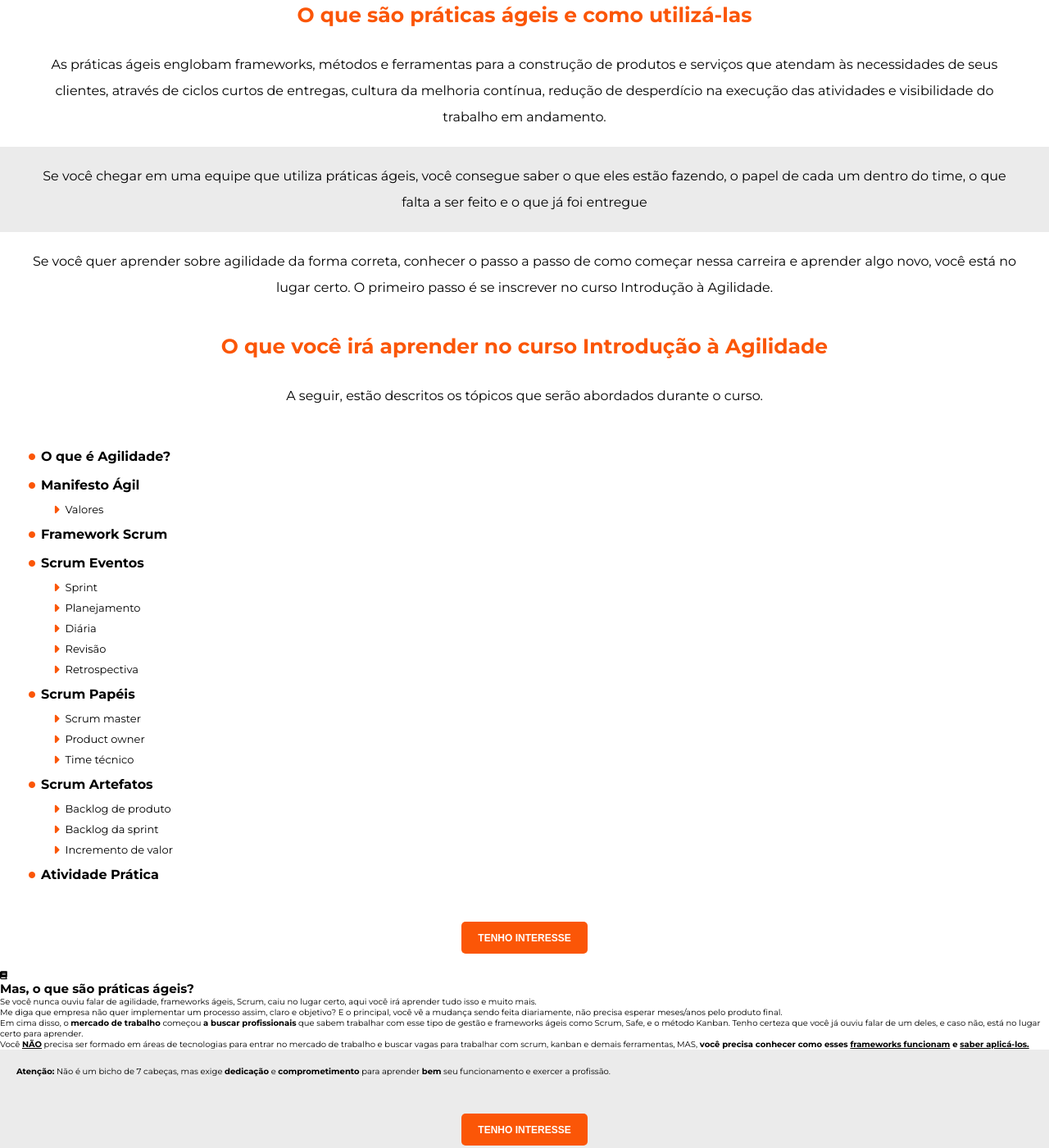
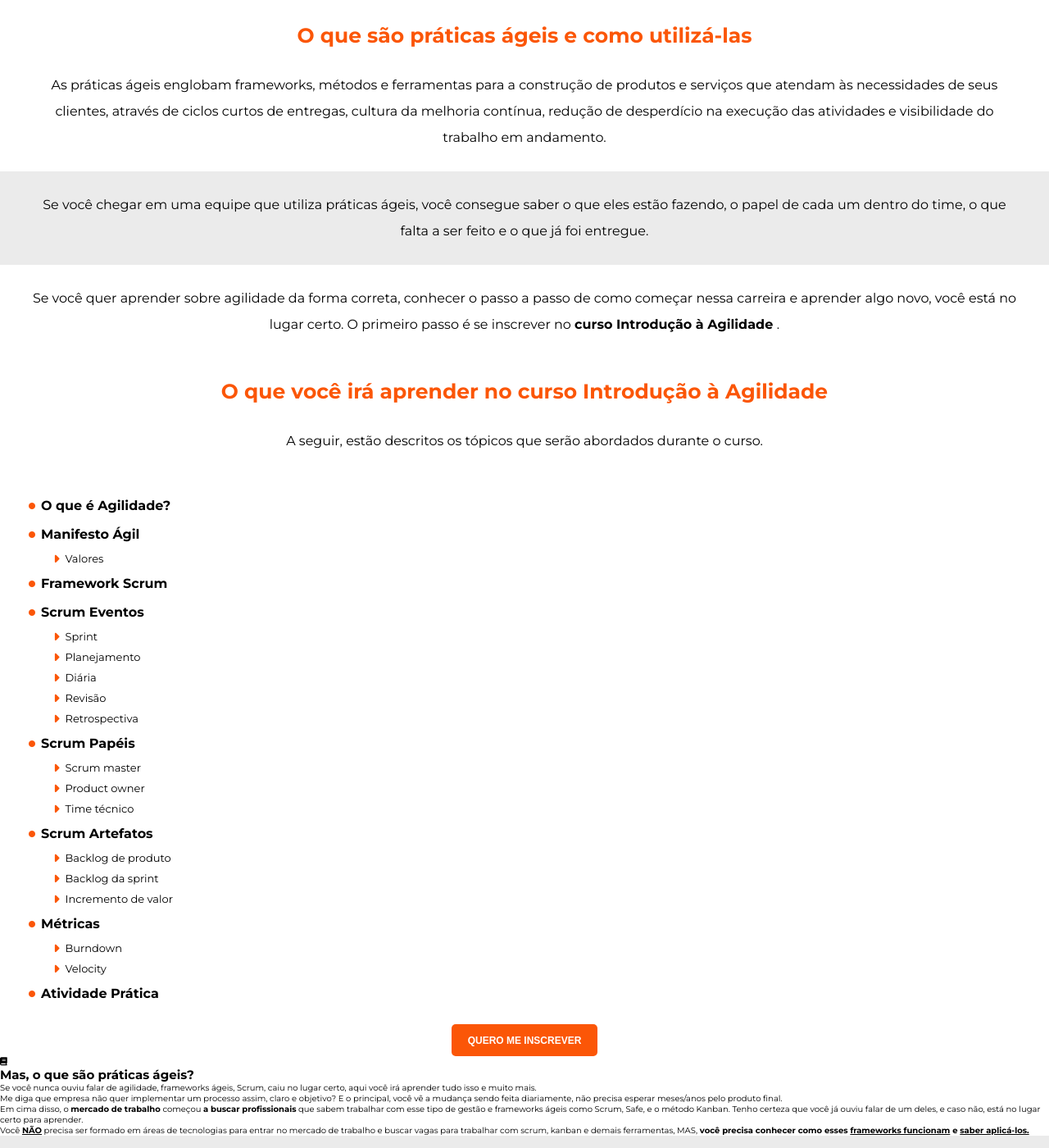
Before and after one commit to beca-garcia/agil-em-foco-lp-curso, a plain HTML site: page index.html in a window 1280 px wide. Shown: the part 855-2255 px from the top of the page at 82% size. Drawn offline with Linux system fonts and the light colour scheme.

Commit message:
mobile first melhorias
alteração e inserção de métricas no conteúdo programático, inserção de ícone abaixo do saiba mais.

```diff
--- a/index.html
+++ b/index.html
@@ -39,6 +39,10 @@
           <button>
             <a href="#palavrasDaAgilidade">saiba mais</a>
           </button>
+
+          <div class="containerDasSecoes">
+            <a href="#palavrasDaAgilidade"><i class="fa-solid fa-angles-down"></i></a>
+          </div>
         </div>
       </div>
     </section>
@@ -84,15 +88,17 @@
         <p>
           Se você chegar em uma equipe que utiliza práticas ágeis, você consegue
           saber o que eles estão fazendo, o papel de cada um dentro do time, o
-          que falta a ser feito e o que já foi entregue
+          que falta a ser feito e o que já foi entregue.
         </p>
       </div>
       <div class="containerDasSecoes configuracaoDosParagrafos">
         <p>
           Se você quer aprender sobre agilidade da forma correta, conhecer o
           passo a passo de como começar nessa carreira e aprender algo novo,
-          você está no lugar certo. O primeiro passo é se inscrever no curso
-          Introdução à Agilidade.
+          você está no lugar certo. O primeiro passo é se inscrever no <strong>
+            curso
+            Introdução à Agilidade
+          </strong>.
         </p>
       </div>
     </section>
@@ -111,7 +117,7 @@
           </p>
         </div>
       </div>
-
+      <!-- Listas Conteúdo Programático -->
       <div class="conteudoProgramatico">
         <div class="conteudoProgramaticoContainer">
           <ul class="conteudoProgramaticoLista">
@@ -119,6 +125,7 @@
               <i class="fa-solid fa-circle"></i>
               <strong>O que é Agilidade?</strong>
             </li>
+            <!-- Manifesto ágil -->
             <li class="conteudoProgramaticoListaItem flexListaItem">
               <i class="fa-solid fa-circle"></i>
               <strong>Manifesto Ágil</strong>
@@ -130,12 +137,13 @@
               </li>
             </ul>
           </ul>
-
+          <!-- Segunda lista -->
           <ul class="conteudoProgramaticoLista">
             <li class="conteudoProgramaticoListaItem flexListaItem">
               <i class="fa-solid fa-circle"></i>
               <strong>Framework Scrum</strong>
             </li>
+            <!-- Scrum eventos -->
             <li class="conteudoProgramaticoListaItem flexListaItem">
               <i class="fa-solid fa-circle"></i>
               <strong>Scrum Eventos</strong>
@@ -164,8 +172,9 @@
             </ul>
           </ul>
         </div>
-
+        <!-- Terceira Lista -->
         <div class="conteudoProgramaticoContainer">
+          <!-- Scrum papéis -->
           <ul class="conteudoProgramaticoLista">
             <li class="conteudoProgramaticoListaItem flexListaItem">
               <i class="fa-solid fa-circle"></i>
@@ -186,6 +195,8 @@
               </li>
             </ul>
           </ul>
+          <!-- Quarta lista -->
+          <!-- Scrum Artefatos -->
           <ul class="conteudoProgramaticoLista">
             <li class="conteudoProgramaticoListaItem flexListaItem">
               <i class="fa-solid fa-circle"></i>
@@ -205,12 +216,36 @@
                 Incremento de valor
               </li>
             </ul>
+            <!-- Quinta Lista -->
+            <!-- Métricas -->
+            <ul class="conteudoProgramaticoLista">
+              <li class="conteudoProgramaticoListaItem flexListaItem">
+                <i class="fa-solid fa-circle"></i>
+                <strong>Métricas</strong>
+              </li>
+              <ul class="conteudoProgramaticoLista02">
+                <li class="conteudoProgramaticoListaItem02 flexListaItem">
+                  <i class="fa-solid fa-caret-right"></i>
+                  Burndown
+                </li>
+                <li class="conteudoProgramaticoListaItem02 flexListaItem">
+                  <i class="fa-solid fa-caret-right"></i>
+                  Velocity
+                </li>
+              </ul>
+              <!-- Atividade Prática -->
             <li class="conteudoProgramaticoListaItem flexListaItem">
               <i class="fa-solid fa-circle"></i>
               <strong>Atividade Prática</strong>
             </li>
           </ul>
         </div>
+      </div>
+
+      <div class="conteudoDasSecoes">
+        <button>
+          <a href="#">Quero me inscrever</a>
+        </button>
       </div>
     </section>
 
@@ -220,11 +255,11 @@
           <div class="chamada_texto">
             <div class="configuracao_dos_paragrafos"></div>
 
-            <button>
+            <!-- <button>
               <a href="https://forms.gle/xHS7xsGNqqvwMseaA" target="_black"
                 >Tenho interesse</a
               >
-            </button>
+            </button> -->
           </div>
         </div>
       </div>
--- a/style.css
+++ b/style.css
@@ -43,7 +43,7 @@ ul {
 }
 
 .containerDasSecoes {
-    padding: 2rem 3.5rem;
+    padding: 2.5rem 3.5rem;
     text-align: center;
     display: flex;
     flex-direction: column;
@@ -67,7 +67,7 @@ button {
     border-radius: 0.5rem;
     background-color: var(--button-color);
     display: block;
-    margin: 2rem auto;
+    margin: 0 auto;
 }
 
 button a {
@@ -92,28 +92,6 @@ button a {
     font-size: 2.5rem;
     color: var(--titulo-secao);
 }
-
-
-
-
-/* .lista {
-    list-style: none;
-    display: flex;
-    flex-direction: column;
-    justify-content: center;
-    gap: 1rem;
-    margin-block: 2rem;
-} */
-
-/* .lista .lista_item {
-    font-size: 1.5rem;
-    line-height: 2.5rem;
-} */
-
-/* .lista .lista_item i {
-    margin-right: 0.5rem;
-    color: var(--icons-lista);
-} */
 
 /* Cabeçalho */
 #header {
@@ -141,7 +119,7 @@ button a {
     background-image: url("images/mulher_animada.png");
     background-repeat: no-repeat;
     background-size: cover;
-    height: 60rem;
+    height: 61rem;
 }
 
 .tituloPrincipal {
@@ -156,6 +134,16 @@ h1 {
 h1 strong {
     color: var(--strong-destaque);
 }
+
+.introducao .containerDasSecoes a {
+    color: #000000;
+}
+
+.introducao i {
+    font-size: 2rem;
+}
+
+
 
 /* Seção 02 - Palavras da Agilidade */
 /* Todas as configuração são gerais */
```
